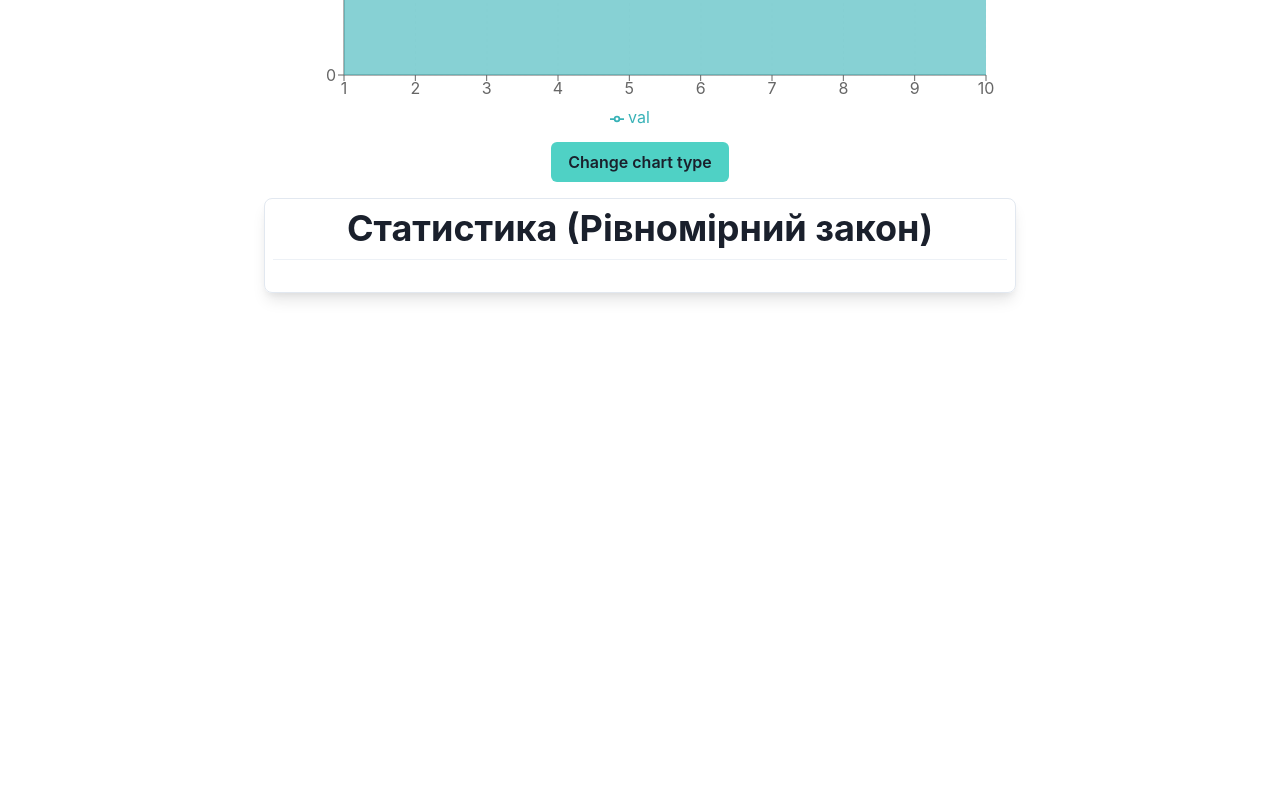
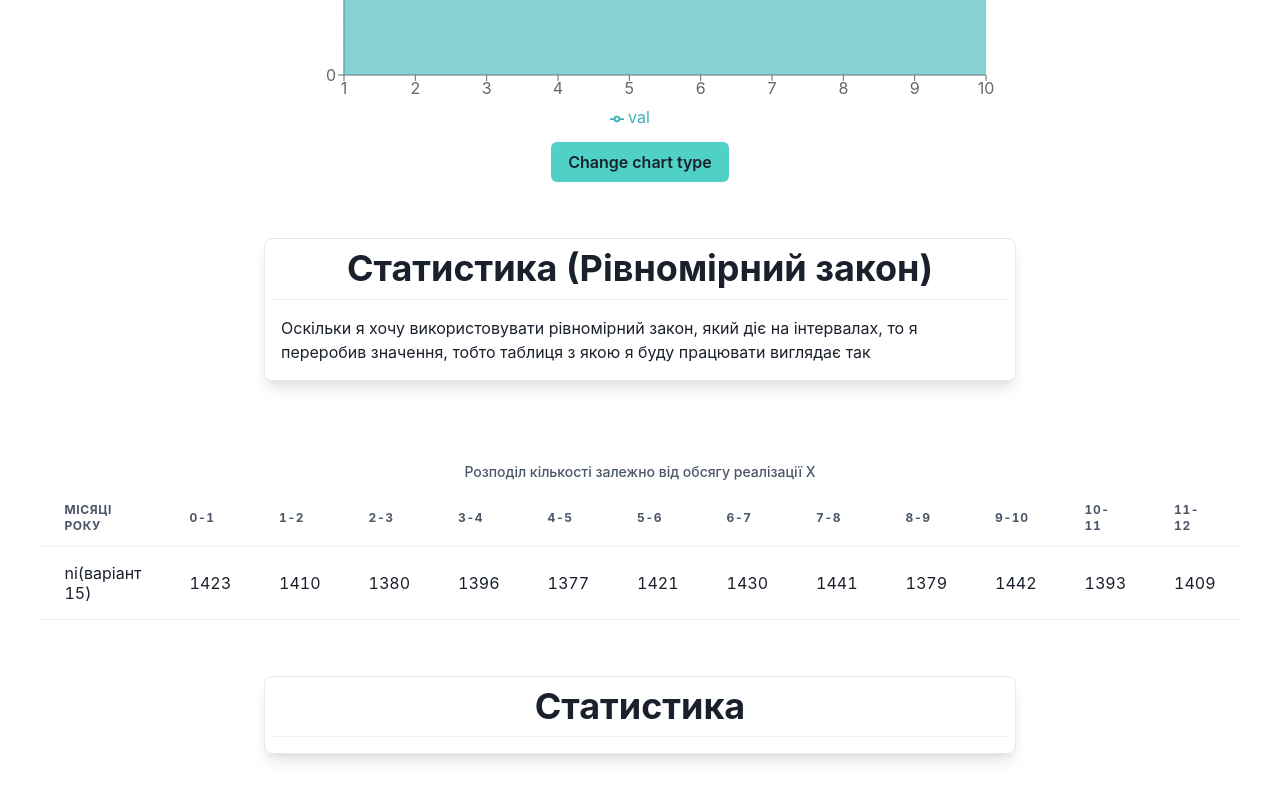
Before and after one commit to karrtopelka/tims_lab_2, a React (Create React App) app: page /ex2 in a window 1280 px wide. Shown: the part 794-1594 px from the top of the page. Before the commit the page ends 1135 px from the top, so only its background shows below. Built offline with nearby package versions, Linux system fonts and the light colour scheme.

Commit message:
new datatable

```diff
--- a/src/components/DataTableEx2/index.js
+++ b/src/components/DataTableEx2/index.js
@@ -6,9 +6,13 @@ import { Th } from '@chakra-ui/table';
 import { Thead } from '@chakra-ui/table';
 import { Table } from '@chakra-ui/table';
 import React from 'react';
-import { DATA, columnsExerciseTwo } from '../../features/dataTableEx2';
+import {
+  DATA,
+  columnsExerciseTwo,
+  columnsExerciseTwoNew,
+} from '../../features/dataTableEx2';
 
-const DataTableEx2 = () => {
+const DataTableEx2 = ({ newTable }) => {
   return (
     <Table size="md" variant="simple" mt="2" mb="2">
       <TableCaption placement="top">
@@ -16,9 +20,13 @@ const DataTableEx2 = () => {
       </TableCaption>
       <Thead>
         <Tr>
-          {columnsExerciseTwo.map((column) => (
-            <Th key={column.property}>{column.header}</Th>
-          ))}
+          {newTable
+            ? columnsExerciseTwoNew.map((column) => (
+                <Th key={column.property}>{column.header}</Th>
+              ))
+            : columnsExerciseTwo.map((column) => (
+                <Th key={column.property}>{column.header}</Th>
+              ))}
         </Tr>
       </Thead>
       <Tbody>
--- a/src/components/ExerciseTwoStats/index.js
+++ b/src/components/ExerciseTwoStats/index.js
@@ -11,12 +11,11 @@ const ExerciseTwoStats = () => {
       boxShadow="lg"
       w="full"
       p="2"
-      mb="10"
+      my="10"
     >
-      <Heading textAlign="center">Статистика (Рівномірний закон)</Heading>
+      <Heading textAlign="center">Статистика</Heading>
       <Divider my="2" />
-      <Box p="2">
-        {/* <Statter label="Сума вибірки" value={nSum} />
+      {/* <Statter label="Сума вибірки" value={nSum} />
         <Divider my="2" />
         <Statter label="a (Математичне сподівання)" value={a} />
         <Divider my="2" />
@@ -35,7 +34,6 @@ const ExerciseTwoStats = () => {
             ? `Нормальний закон відхиляється ${empirichne} > ${kritichne}`
             : 'Нормальний закон підтверджується'}
         </Heading> */}
-      </Box>
     </Box>
   );
 };
--- /dev/null
+++ b/src/components/ExerciseTwoStatsHeading/index.js
@@ -0,0 +1,30 @@
+import { Heading } from '@chakra-ui/layout';
+import { Text } from '@chakra-ui/layout';
+import { Divider } from '@chakra-ui/layout';
+import { Box } from '@chakra-ui/layout';
+import React from 'react';
+
+const ExerciseTwoStatsHeading = () => {
+  return (
+    <Box
+      borderWidth="1px"
+      borderRadius="lg"
+      boxShadow="lg"
+      w="full"
+      p="2"
+      my="10"
+    >
+      <Heading textAlign="center">Статистика (Рівномірний закон)</Heading>
+      <Divider my="2" />
+      <Box p="2">
+        <Text>
+          Оскільки я хочу використовувати рівномірний закон, який діє на
+          інтервалах, то я переробив значення, тобто таблиця з якою я буду
+          працювати виглядає так
+        </Text>
+      </Box>
+    </Box>
+  );
+};
+
+export default ExerciseTwoStatsHeading;
--- a/src/features/dataTableEx2.js
+++ b/src/features/dataTableEx2.js
@@ -31,3 +31,19 @@ export const columnsExerciseTwo = [
   { property: 'm11', header: '11' },
   { property: 'm12', header: '12' },
 ];
+
+export const columnsExerciseTwoNew = [
+  { property: 'name', header: 'місяці року' },
+  { property: 'm1', header: '0-1' },
+  { property: 'm2', header: '1-2' },
+  { property: 'm3', header: '2-3' },
+  { property: 'm4', header: '3-4' },
+  { property: 'm5', header: '4-5' },
+  { property: 'm6', header: '5-6' },
+  { property: 'm7', header: '6-7' },
+  { property: 'm8', header: '7-8' },
+  { property: 'm9', header: '8-9' },
+  { property: 'm10', header: '9-10' },
+  { property: 'm11', header: '10-11' },
+  { property: 'm12', header: '11-12' },
+];
--- a/src/views/ExerciseTwo/index.js
+++ b/src/views/ExerciseTwo/index.js
@@ -5,6 +5,7 @@ import { Flex } from '@chakra-ui/layout';
 import React from 'react';
 import DataTableEx2 from '../../components/DataTableEx2';
 import FreqChartEx2 from '../../components/FreqChartEx2';
+import ExerciseTwoStatsHeading from '../../components/ExerciseTwoStatsHeading';
 import ExerciseTwoStats from '../../components/ExerciseTwoStats';
 
 const ExerciseTwo = () => {
@@ -25,6 +26,10 @@ const ExerciseTwo = () => {
         <FreqChartEx2 />
       </Box>
       <Box w="75%" mx="auto" p="2">
+        <ExerciseTwoStatsHeading />
+      </Box>
+      <DataTableEx2 newTable />
+      <Box w="75%" mx="auto" p="2">
         <ExerciseTwoStats />
       </Box>
     </Flex>
```
Also changed, not shown: 1 other file (tests, documents, lock files or other folders).
